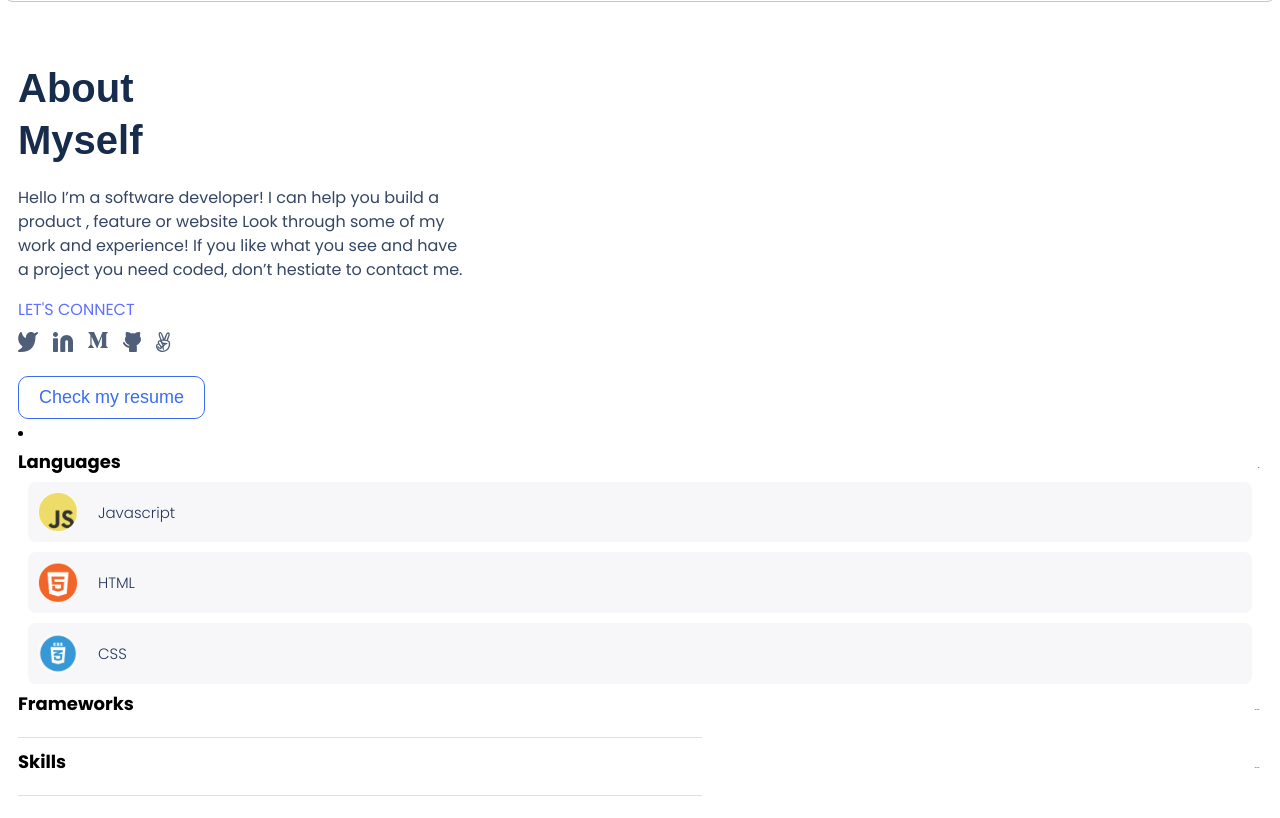
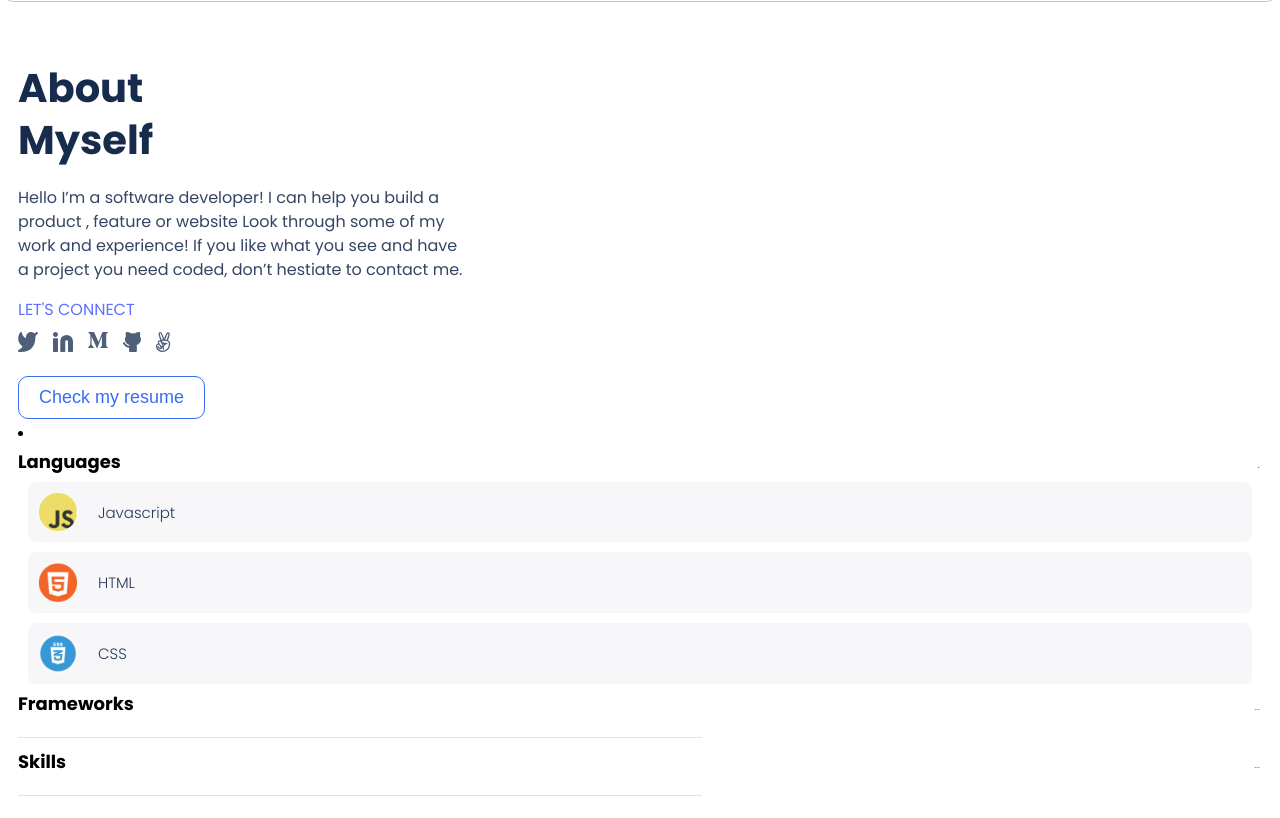
Before and after one commit to LethaboMot/remake, a plain HTML site: page index.html in a window 1280 px wide. Shown: the part 3889-4707 px from the top of the page. Drawn offline with Linux system fonts and the light colour scheme.

Commit message:
Update style.css

```diff
--- a/style.css
+++ b/style.css
@@ -465,7 +465,7 @@ a:disabled:hover {
 }
 
 .about_myself {
-  font-family: 'Popins', sans-serif;
+  font-family: 'Poppins', sans-serif;
   font-style: normal;
   font-size: 40px;
   margin-bottom: 20px;
```
